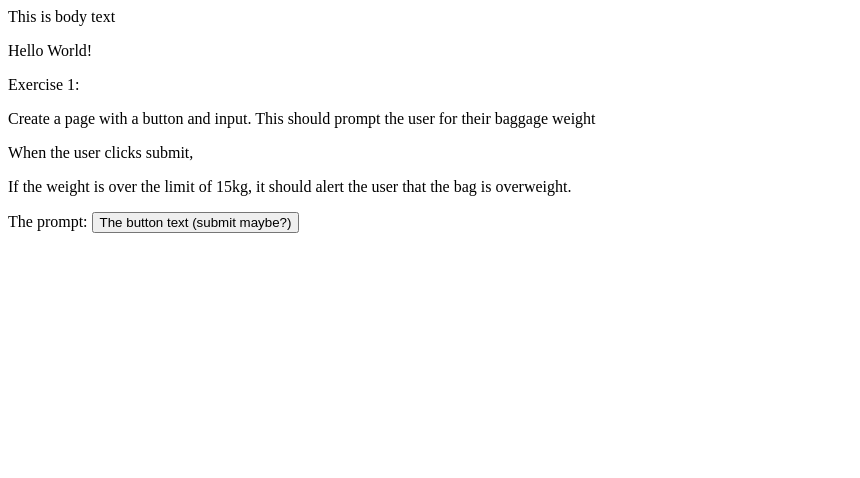
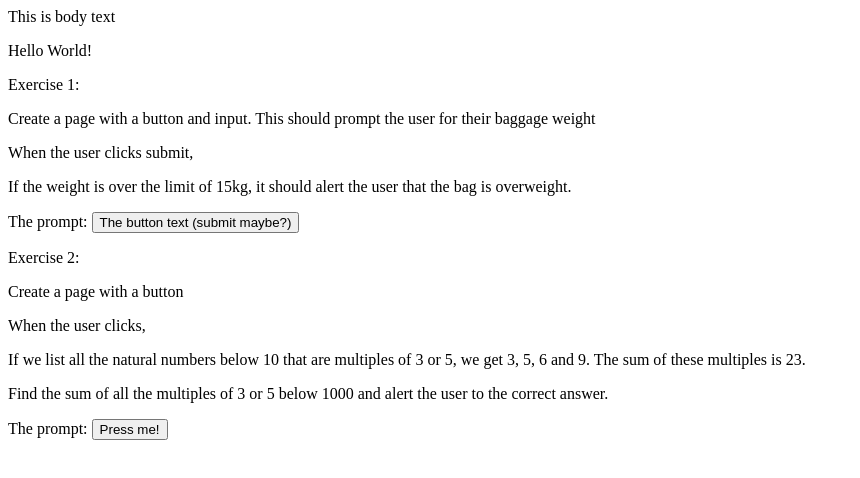
Before and after one commit to 2005198/is2425_2, a plain HTML site: page index.html in a window 1280 px wide. Shown: the whole page, without its empty margins (0-860 px from the left). Drawn offline with Linux system fonts and the light colour scheme.

Commit message:
Euler Exercise

```diff
--- a/index.html
+++ b/index.html
@@ -18,5 +18,18 @@
         <p>When the user clicks submit, </p>
         <p>If the weight is over the limit of 15kg, it should alert the user that the bag is overweight.</p>
         <p>The prompt: <button onclick="doIt()">The button text (submit maybe?)</button></p>
+
+
+        <p>Exercise 2:</p>
+        <p>Create a page with a button</p>
+        <p>When the user clicks, </p>
+        <p>
+            <p>If we list all the natural numbers below 10 that are multiples of 3 or 5, we get 3, 5, 6 and 9.
+                 The sum of these multiples is 23.</p>
+            <p>Find the sum of all the multiples of 3 or 5 below 1000 and alert the user to the correct answer.</p>
+</p>
+        <p>The prompt: <button onclick="doIt()">Press me!</button></p>
+
+
     </body>
 </HTML>
```
